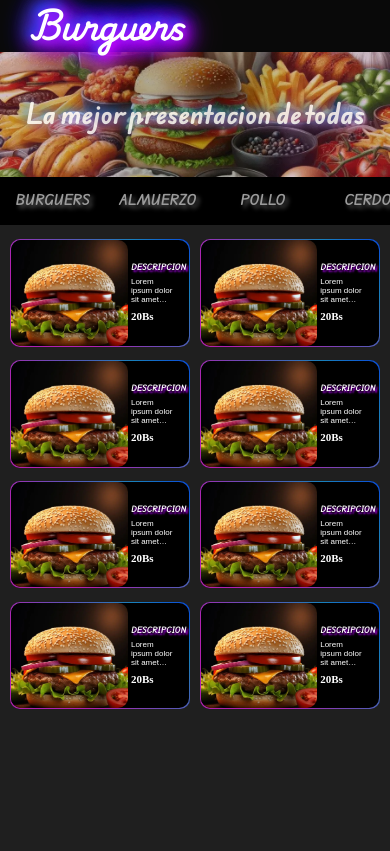
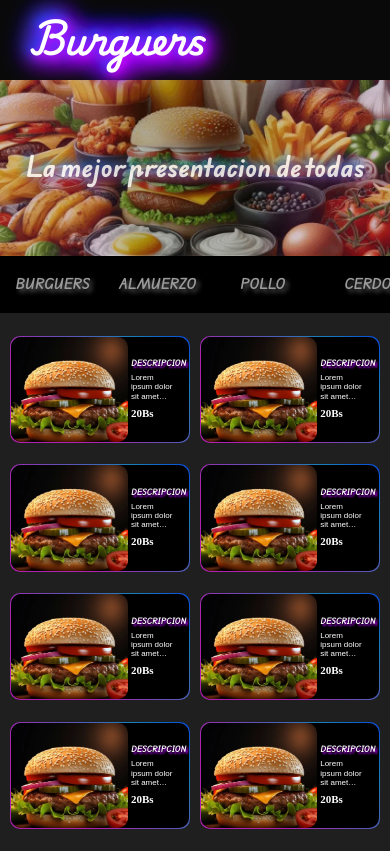
Before and after one commit to Zpdoz0/Zpdoz0.github.io, a plain HTML site: page index.html in a window 390 px wide. Drawn offline with Linux system fonts and the light colour scheme.

Commit message:
Add files via upload

```diff
--- a/style.css
+++ b/style.css
@@ -38,7 +38,7 @@ body {
     align-items: center;
     background-color: rgba(0, 0, 0, 0.7);
     width: 100%;
-    height: clamp(52px, 6.5vw, 100px);
+    height: clamp(80px, 6.5vw, 100px);
     position: fixed;
     top: 0;
     z-index: 2;
@@ -52,7 +52,7 @@ body {
 .title {
     --time: .5s;
     color: #0e3742;
-    font-size: clamp(30px, 3.7vw, 50px);
+    font-size: clamp(34px, 3.7vw, 50px);
     font-family: cartel;
     position: relative;
     animation: neon forwards;
@@ -109,9 +109,9 @@ body {
     width: 100%;
     height: 25vw;
     z-index: -1;
-    margin-top: clamp(52px, 6.5vw, 100px);
+    margin-top: clamp(80px, 6.5vw, 100px);
     @media (width < 770px) {
-        height: 32vw;
+        height: 45vw;
     }
 }
 
@@ -121,7 +121,7 @@ body {
     text-align: center;
     color: #fff;
     font-size: clamp(24px, 6vw,50px);
-    text-shadow: #c680cf 3px 3px 10px, #0099ff -3px -3px 10px;
+    text-shadow: #974aa1 3px 3px 10px, #0099ff -3px -3px 10px;
     z-index: 0;
 }
 
@@ -132,7 +132,7 @@ body {
     display: flex;
     align-items: center;
     justify-content: space-around;
-    padding: clamp(5px, 1.3vw, 50px) 0px;
+    padding: clamp(10px, 1.3vw, 50px) 0px;
     width: 100%;
     @media (width < 530px) {
         overflow-x: scroll;
@@ -163,6 +163,11 @@ body {
      -3px -3px 25px;
 }
 
+.main_container {
+    height: 100%;
+    width: 100%;
+}
+
 .cont_menu {
 }
 
@@ -171,7 +176,7 @@ body {
     flex-wrap: wrap;
     justify-content: space-evenly;
     align-items: center;
-    margin-top: 4vw;
+    margin-top: 6vw;
     height: 100%;
 }
 
@@ -181,7 +186,7 @@ body {
     --ancho: 45vw;
     --borde: 2px;
     --alto: 20vw;
-    margin-bottom: 4vw;
+    margin-bottom: 6vw;
     justify-content: center;
     align-items: center;
     border-radius: 10px;
```
